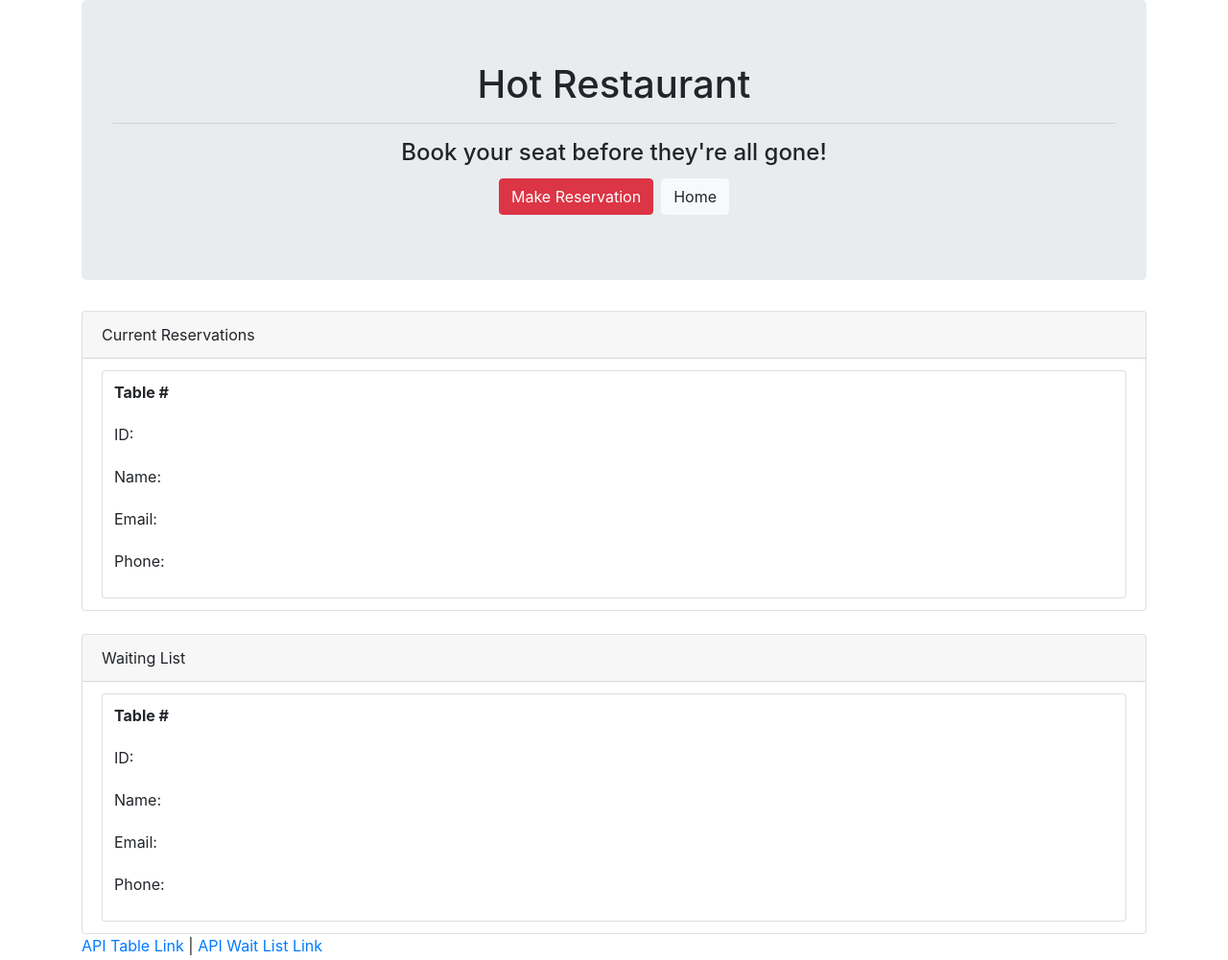
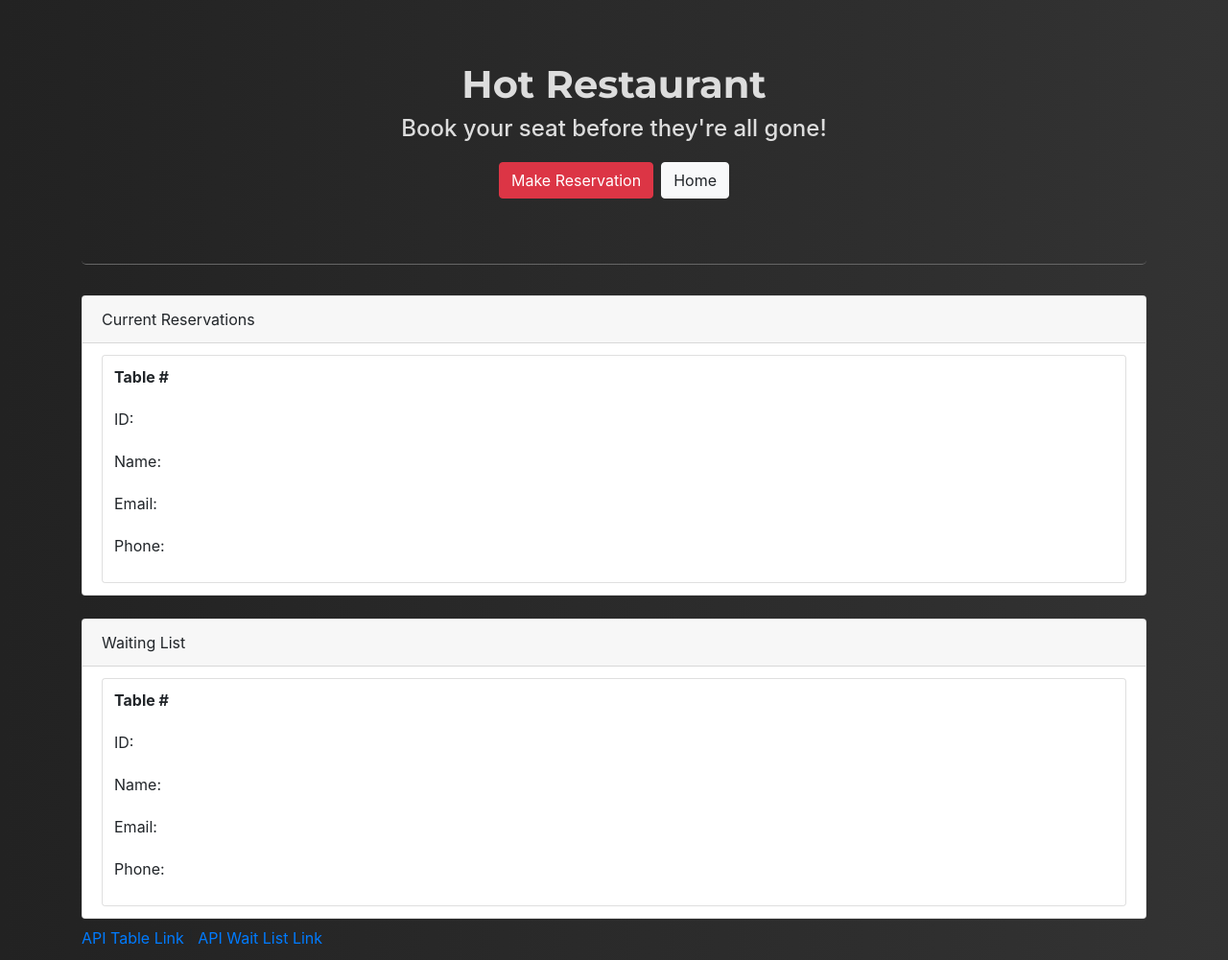
Before and after one commit to austdobe/Hot_restaurant, a website: page view.html in a window 1280 px wide. Shown: the top 1001 px of the page at 96% size. Drawn offline with nearby package versions, Linux system fonts and the light colour scheme.

Commit message:
Added style.css and necessary app.use statement in server.js

```diff
--- /dev/null
+++ b/public/style.css
@@ -0,0 +1,16 @@
+body{
+    background: #141E30;  /* fallback for old browsers */
+    background: -webkit-linear-gradient(to right, #222, #333);  /* Chrome 10-25, Safari 5.1-6 */
+    background: linear-gradient(to right, #222, #333); /* W3C, IE 10+/ Edge, Firefox 16+, Chrome 26+, Opera 12+, Safari 7+ */
+}
+
+h1{
+    font-family: 'Montserrat', sans-serif;
+}
+
+.jumbotron{
+    background: none;
+    color: #ddd;
+    border-bottom: 1px solid #666;
+
+}
--- a/server.js
+++ b/server.js
@@ -24,6 +24,7 @@
 // Sets up the Express app to handle data parsing
 app.use(express.urlencoded({ extended: true }));
 app.use(express.json());
+app.use(express.static('public'));
 
 var tables = [
     {
--- a/view.html
+++ b/view.html
@@ -5,17 +5,19 @@
     <meta http-equiv="X-UA-Compatible" content="ie=edge">
     <link rel="stylesheet" href="https://stackpath.bootstrapcdn.com/bootstrap/4.3.1/css/bootstrap.min.css" integrity="sha384-ggOyR0iXCbMQv3Xipma34MD+dH/1fQ784/j6cY/iJTQUOhcWr7x9JvoRxT2MZw1T" crossorigin="anonymous">
     <script src="https://cdnjs.cloudflare.com/ajax/libs/jquery/3.4.1/jquery.min.js" integrity="sha256-CSXorXvZcTkaix6Yvo6HppcZGetbYMGWSFlBw8HfCJo=" crossorigin="anonymous"></script>
+
+    <link href="https://fonts.googleapis.com/css?family=Montserrat:700&display=swap" rel="stylesheet">
+    <link rel="stylesheet" href="/style.css">
     <title>Hot Restaurant</title>
 </head>
 <body>
-    <div class="container">
+    <div class="container mb-4">
         <div class="row">
             <div class="col-md-12">
                 <div class="jumbotron">
                     <h1 class="text-center">Hot Restaurant</h1>
-                    <hr>
                     <h4 class="text-center">Book your seat before they're all gone!</h4>
-                    <div style="display: flex; justify-content: center;">
+                    <div class="mt-3" style="display: flex; justify-content: center;">
                         <a href="/reservation"><button id="reservation" class="btn btn-danger m-1">Make Reservation</button></a>
                         <a href="/"><button id="reservation" class="btn btn-light m-1">Home</button></a>
                     </div>
@@ -63,7 +65,7 @@
 <br>
         <div class = "row">
                 <div class="col-md-12">
-                    <div class="card">
+                    <div class="card mb-2">
                         <div class="card-header">
                             Waiting List
                         </div>
```
Also changed, not shown: index.html (+4 -2 lines), make.html (+3 -2 lines).
